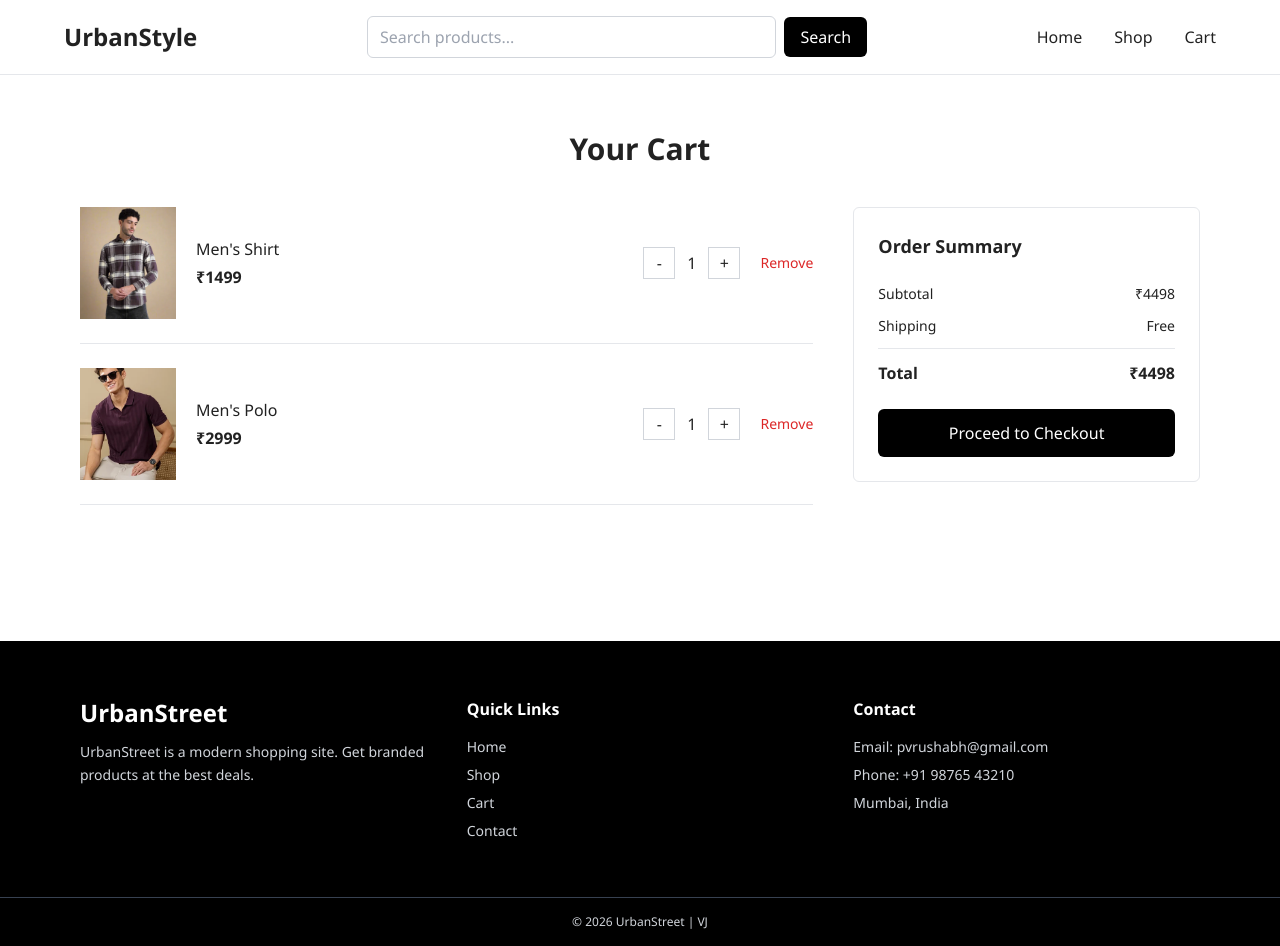
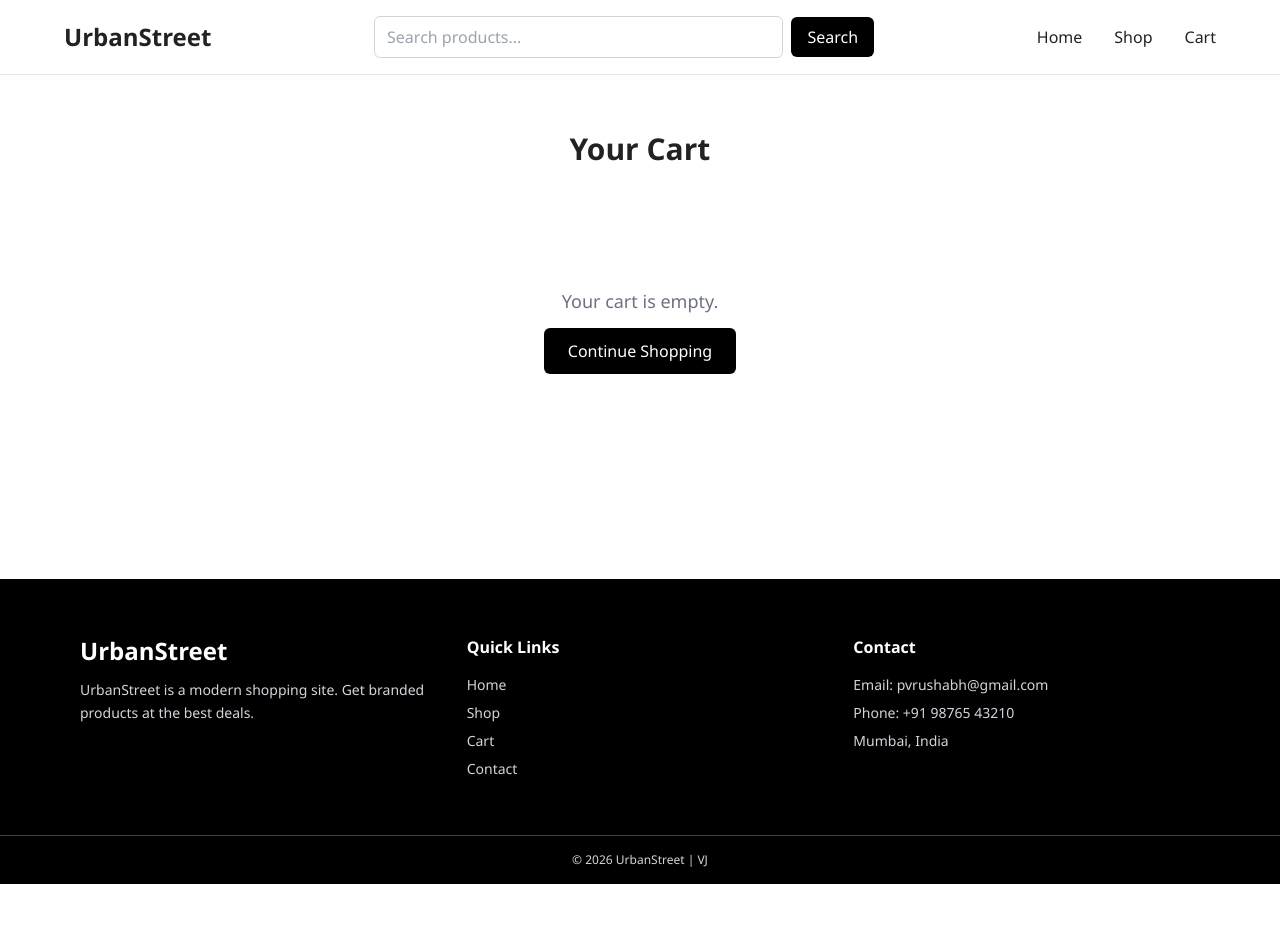
Before and after one commit to vrushabh-patil-789/UrbanStyles-E-Commerce-Project, a React (Create React App) app: page /cart in a window 1280 px wide. After the commit the page ends 884 px from the top, so only its background shows below. Built offline with nearby package versions, Linux system fonts and the light colour scheme.

Commit message:
feature: add to cart functionality

```diff
--- a/src/App.js
+++ b/src/App.js
@@ -1,4 +1,5 @@
 import { BrowserRouter, Routes, Route } from "react-router-dom";
+import { CartProvider } from "./context/CartContext";
 import Home from "./pages/Home";
 import Shop from "./pages/Shop";
 import Cart from "./pages/Cart";
@@ -12,6 +13,7 @@ import "./styles/main.css";
 
 function App() {
   return (
+    <CartProvider>
     <BrowserRouter>
       <Routes>
         <Route path="/" element={<Home />} />
@@ -26,6 +28,7 @@ function App() {
 
       </Routes>
     </BrowserRouter>
+    </CartProvider>
   );
 }
 
--- a/src/components/Navbar.jsx
+++ b/src/components/Navbar.jsx
@@ -19,7 +19,7 @@ function Navbar() {
       {/* Top Row */}
       <div className="flex items-center justify-between w-full md:w-auto">
         <Link to="/" >
-        <h2 className="text-2xl font-bold">UrbanStyle</h2>
+        <h2 className="text-2xl font-bold">UrbanStreet</h2>
         </Link>
 
         {/* Mobile Links */}
--- a/src/components/ProductCard.jsx
+++ b/src/components/ProductCard.jsx
@@ -1,18 +1,43 @@
 import { Link } from "react-router-dom";
+import { useCart } from "../context/CartContext";
+import { useState } from "react";
 
 function ProductCard({ product }) {
+  const {addToCart} = useCart();
+
+
+
+  const [added, setAdded] = useState(false);
+
+  const handleAddToCart = (e) => {
+  e.preventDefault();
+  addToCart(product);
+  setAdded(true);
+  setTimeout(() => setAdded(false), 2000);
+};
+
   return (
     <div className="border border-gray-200 p-4 bg-white hover:shadow-lg transition duration-300 flex flex-col">
+
 
       <Link
         to={`/product/${product.id}`}
         className="block flex-1"
       >
-        <img
+        <div className="relative">
+
+          <img
           src={product.image}
           alt={product.name}
           className="w-full h-[200px] object-cover mb-3"
-        />
+          />
+          {added && (
+          <div className="absolute top-20 left-0 w-full bg-white/50 text-black text-lg text-center py-2 ">
+          Added to cart!
+          </div>
+           )}
+
+        </div>
 
         <h4 className="text-sm font-medium mb-1 text-gray-800">
           {product.name}
@@ -23,7 +48,10 @@ function ProductCard({ product }) {
         </p>
       </Link>
 
-      <button className="mt-auto px-3 py-2 bg-black text-white text-sm hover:bg-gray-800 transition rounded-md">
+
+      <button
+      onClick={handleAddToCart}
+      className="mt-auto px-3 py-2 bg-black text-white text-sm hover:bg-gray-800 transition rounded-md">
         Add to Cart
       </button>
     </div>
--- /dev/null
+++ b/src/context/CartContext.jsx
@@ -0,0 +1,95 @@
+import { createContext, useContext, useReducer } from "react";
+
+const CartContext = createContext();
+
+function cartReducer(state, action) {
+  switch (action.type) {
+
+    case "ADD_TO_CART": {
+      const existing = state.find((item) => item.id === action.payload.id);
+      if (existing) {
+        // If already in cart, just increase quantity
+        return state.map((item) =>
+          item.id === action.payload.id
+            ? { ...item, quantity: item.quantity + 1 }
+            : item
+        );
+      }
+      // Otherwise add fresh with quantity 1
+      return [...state, { ...action.payload, quantity: 1 }];
+    }
+
+    case "INCREASE_QTY":
+      return state.map((item) =>
+        item.id === action.payload
+          ? { ...item, quantity: item.quantity + 1 }
+          : item
+      );
+
+    case "DECREASE_QTY":
+      return state
+        .map((item) =>
+          item.id === action.payload
+            ? { ...item, quantity: item.quantity - 1 }
+            : item
+        )
+        .filter((item) => item.quantity > 0); // auto-remove if qty hits 0
+
+    case "REMOVE_ITEM":
+      return state.filter((item) => item.id !== action.payload);
+
+    case "CLEAR_CART":
+      return [];
+
+    default:
+      return state;
+  }
+}
+
+export function CartProvider({ children }) {
+  const [cart, dispatch] = useReducer(cartReducer, []);
+
+  const addToCart = (product) =>
+    dispatch({ type: "ADD_TO_CART", payload: product });
+
+  const increaseQty = (id) =>
+    dispatch({ type: "INCREASE_QTY", payload: id });
+
+  const decreaseQty = (id) =>
+    dispatch({ type: "DECREASE_QTY", payload: id });
+
+  const removeItem = (id) =>
+    dispatch({ type: "REMOVE_ITEM", payload: id });
+
+  const clearCart = () =>
+    dispatch({ type: "CLEAR_CART" });
+
+  const totalItems = cart.reduce((sum, item) => sum + item.quantity, 0);
+
+  const totalPrice = cart.reduce(
+    (sum, item) => sum + item.price * item.quantity,
+    0
+  );
+
+  return (
+    <CartContext.Provider
+      value={{
+        cart,
+        addToCart,
+        increaseQty,
+        decreaseQty,
+        removeItem,
+        clearCart,
+        totalItems,
+        totalPrice,
+      }}
+    >
+      {children}
+    </CartContext.Provider>
+  );
+}
+
+// Custom hook for easy usage
+export function useCart() {
+  return useContext(CartContext);
+}
--- a/src/pages/Cart.jsx
+++ b/src/pages/Cart.jsx
@@ -1,7 +1,11 @@
-import Navbar from '../components/Navbar.jsx'
-import Footer from '../components/Footer.jsx'
+import Navbar from "../components/Navbar.jsx";
+import Footer from "../components/Footer.jsx";
+import { useCart } from "../context/CartContext";   // ← import
+import { Link } from "react-router-dom";
 
 function Cart() {
+  const { cart, increaseQty, decreaseQty, removeItem, totalPrice } = useCart();
+
   return (
     <>
       <Navbar />
@@ -12,98 +16,95 @@ function Cart() {
           Your Cart
         </h2>
 
+        {/* EMPTY CART STATE */}
+        {cart.length === 0 ? (
+          <div className="text-center py-20">
+            <p className="text-gray-500 text-lg mb-6">Your cart is empty.</p>
+            <Link
+              to="/shop"
+              className="px-6 py-3 bg-black text-white rounded-md hover:bg-gray-800 transition"
+            >
+              Continue Shopping
+            </Link>
+          </div>
+        ) : (
           <div className="grid md:grid-cols-3 gap-10">
 
             {/* CART ITEMS */}
             <div className="md:col-span-2 space-y-6">
-
-            {/* ITEM 1 */}
-            <div className="flex flex-col sm:flex-row items-start sm:items-center gap-5 border-b pb-6">
-
+              {cart.map((item) => (
+                <div
+                  key={item.id}
+                  className="flex flex-col sm:flex-row items-start sm:items-center gap-5 border-b pb-6"
+                >
                   <img
-                src="/images/featured-img1.jpg"
-                alt="Product"
+                    src={item.image}
+                    alt={item.name}
                     className="w-24 h-28 object-cover"
                   />
 
                   <div className="flex-1">
-                <h4 className="font-medium mb-1">Men's Shirt</h4>
-                <p className="font-semibold">₹1499</p>
+                    <h4 className="font-medium mb-1">{item.name}</h4>
+                    <p className="font-semibold">₹{item.price}</p>
+                    <p className="text-sm text-gray-500 mt-1">
+                      Item total: ₹{item.price * item.quantity}
+                    </p>
                   </div>
 
+                  {/* QUANTITY CONTROLS */}
                   <div className="flex items-center gap-3">
-                <button className="w-8 h-8 border border-gray-300">-</button>
-                <span>1</span>
-                <button className="w-8 h-8 border border-gray-300">+</button>
+                    <button
+                      onClick={() => decreaseQty(item.id)}
+                      className="w-8 h-8 border border-gray-300 hover:bg-gray-100 transition"
+                    >
+                      -
+                    </button>
+                    <span>{item.quantity}</span>
+                    <button
+                      onClick={() => increaseQty(item.id)}
+                      className="w-8 h-8 border border-gray-300 hover:bg-gray-100 transition"
+                    >
+                      +
+                    </button>
                   </div>
 
-              <button className="text-red-600 text-sm hover:underline">
+                  <button
+                    onClick={() => removeItem(item.id)}
+                    className="text-red-600 text-sm hover:underline"
+                  >
                     Remove
                   </button>
-
+                </div>
+              ))}
             </div>
 
-            {/* ITEM 2 */}
-            <div className="flex flex-col sm:flex-row items-start sm:items-center gap-5 border-b pb-6">
-
-              <img
-                src="/images/featured-img2.jpg"
-                alt="Product"
-                className="w-24 h-28 object-cover"
-              />
-
-              <div className="flex-1">
-                <h4 className="font-medium mb-1">Men's Polo</h4>
-                <p className="font-semibold">₹2999</p>
-              </div>
-
-              <div className="flex items-center gap-3">
-                <button className="w-8 h-8 border border-gray-300">-</button>
-                <span>1</span>
-                <button className="w-8 h-8 border border-gray-300">+</button>
-              </div>
-
-              <button className="text-red-600 text-sm hover:underline">
-                Remove
-              </button>
-
-            </div>
-
-          </div>
-
-          {/* SUMMARY */}
+            {/* ORDER SUMMARY */}
             <div className="border border-gray-200 p-6 h-fit rounded-md">
-
-            <h3 className="text-lg font-semibold mb-6">
-              Order Summary
-            </h3>
+              <h3 className="text-lg font-semibold mb-6">Order Summary</h3>
 
               <div className="space-y-3 text-sm">
                 <div className="flex justify-between">
                   <span>Subtotal</span>
-                <span>₹4498</span>
+                  <span>₹{totalPrice}</span>
                 </div>
-
                 <div className="flex justify-between">
                   <span>Shipping</span>
                   <span>Free</span>
                 </div>
-
                 <hr />
-
-              <div className="flex justify-between font-semibold text-base ">
+                <div className="flex justify-between font-semibold text-base">
                   <span>Total</span>
-                <span>₹4498</span>
+                  <span>₹{totalPrice}</span>
                 </div>
               </div>
 
               <button className="w-full mt-6 py-3 bg-black text-white hover:bg-gray-800 transition rounded-md">
                 Proceed to Checkout
               </button>
-
             </div>
 
           </div>
+        )}
 
       </section>
 
```
Lines whose indentation alone changed are shown as unchanged.
